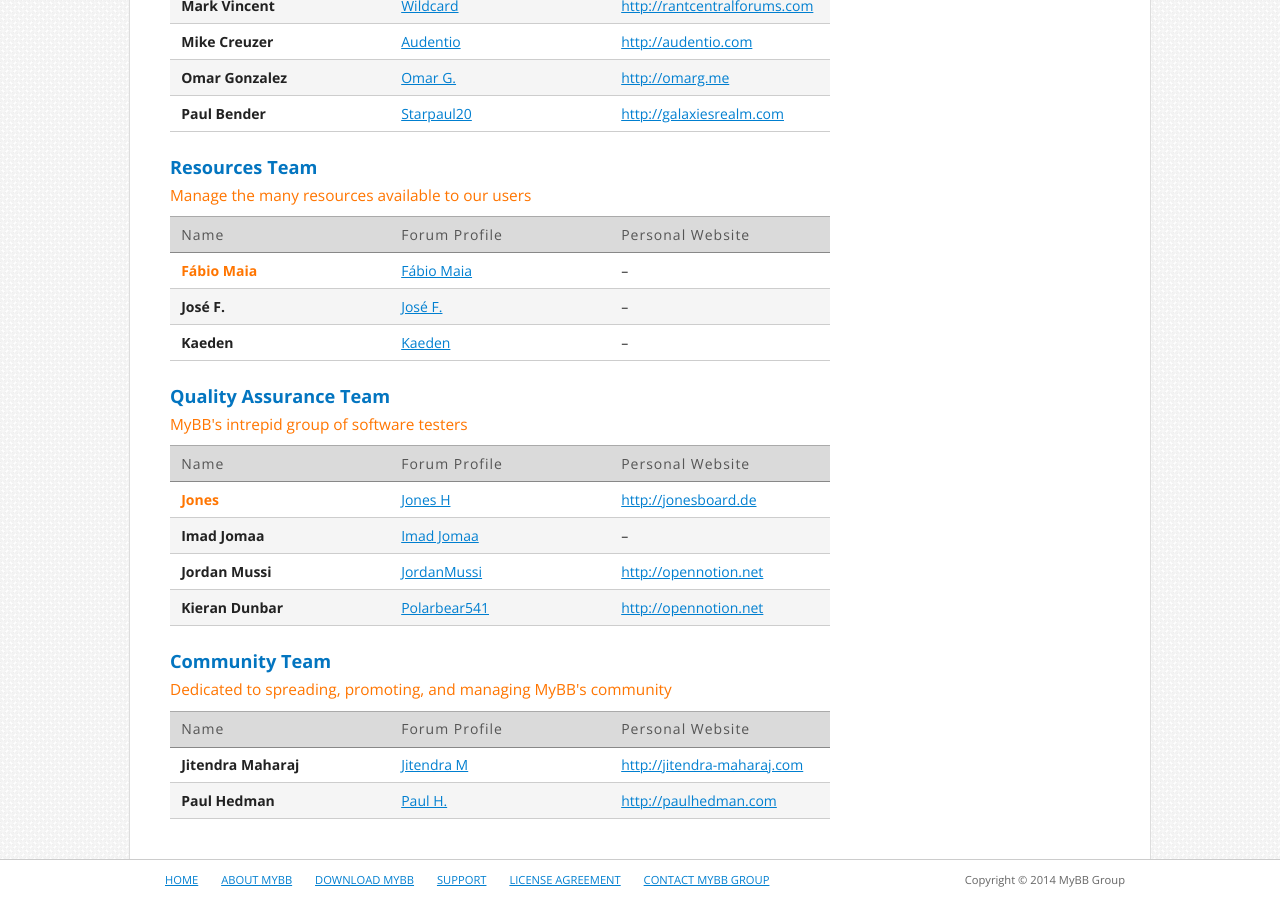
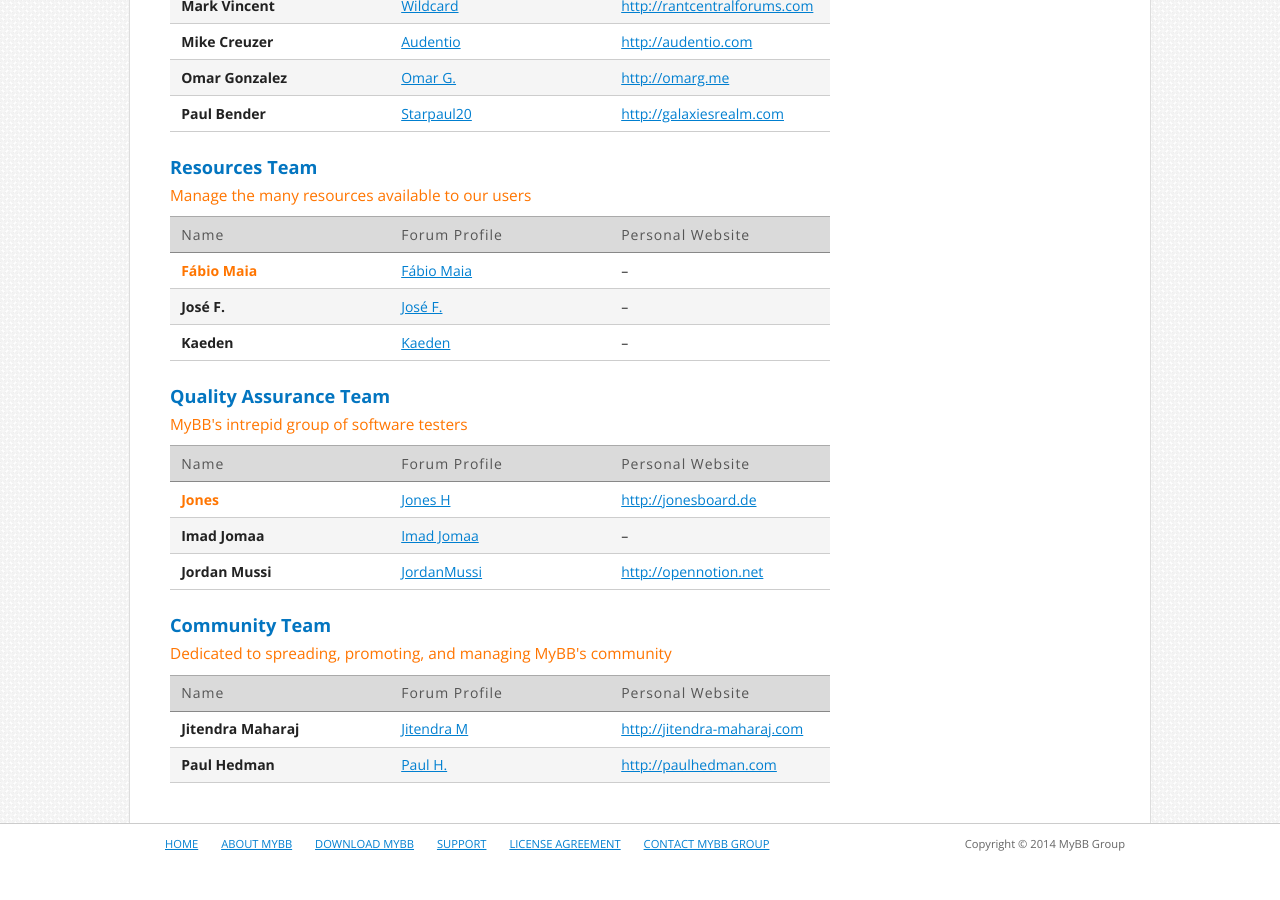
Before and after one commit to mybb/mybb.com, a Jekyll site: the page built from about/team.html, in a window 1280 px wide and 900 px high, scrolled down 1208 px. Built offline with Jekyll 4.4.1, drawn with Linux system fonts in a browser that asks for light colours; nearby versions of some CDN libraries; Markdown is read by kramdown in place of the engine named in the settings; after the commit the page ends 2072 px from its top, so only the background shows below that.

Commit message:
Sad times :(

```diff
--- a/_data/team_quality_assurance.yml
+++ b/_data/team_quality_assurance.yml
@@ -11,7 +11,3 @@
   uid: 51459
   username: "JordanMussi"
   website: "http://opennotion.net"
-- name: "Kieran Dunbar"
-  uid: 15525
-  username: "Polarbear541"
-  website: "http://opennotion.net"
```
